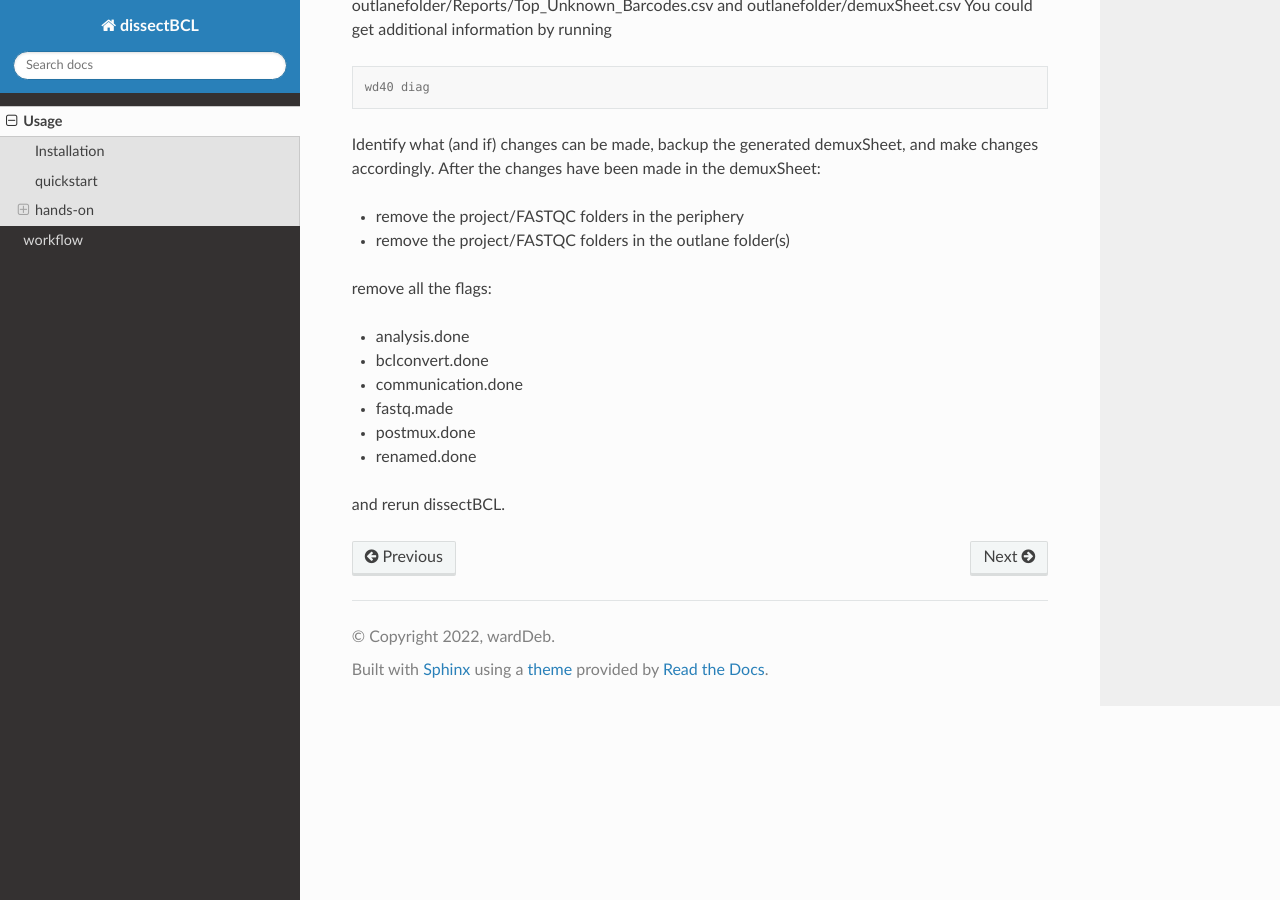
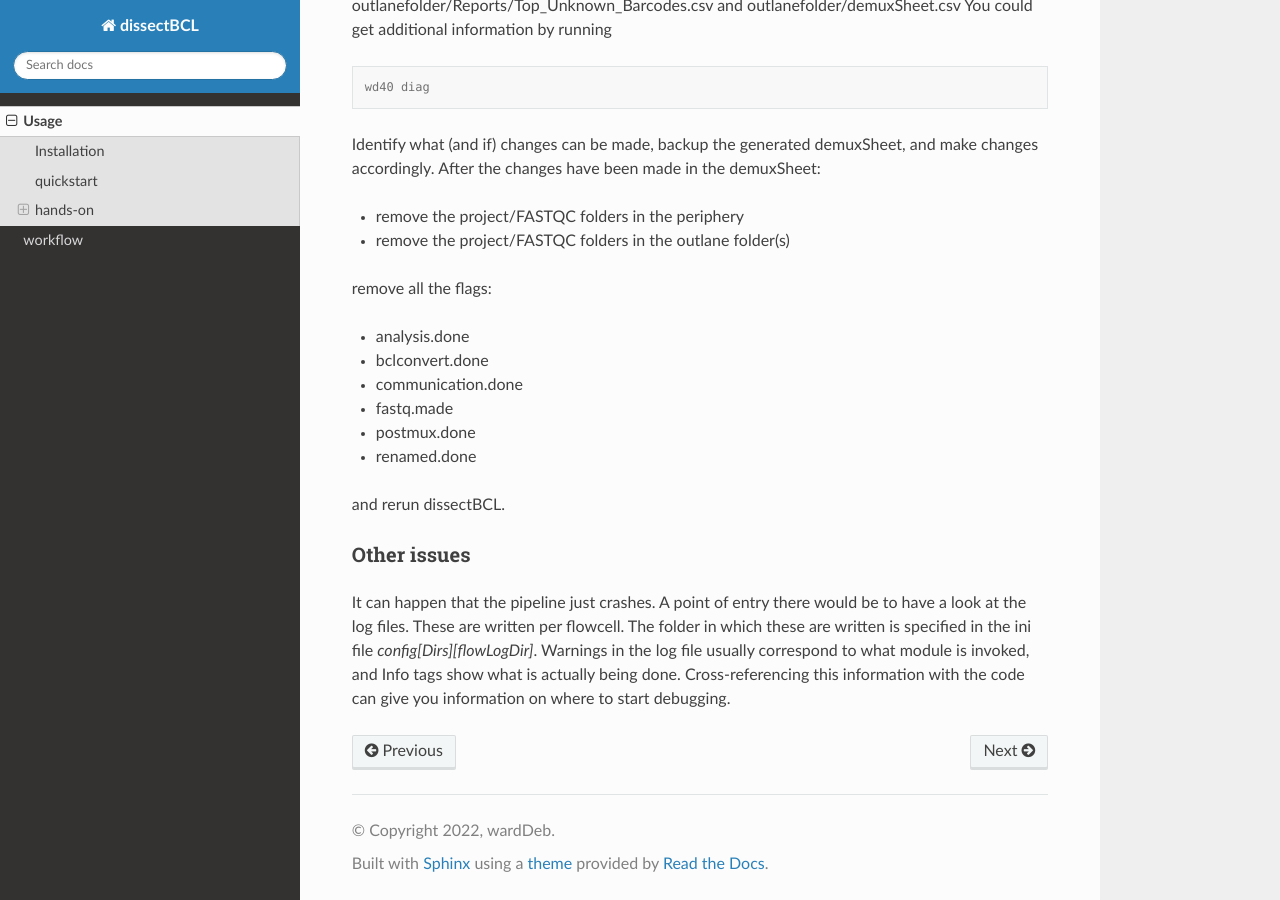
Before and after one commit to maxplanck-ie/dissectBCL, a Sphinx documentation site: the page built from docs/usage.rst, in a window 1280 px wide and 900 px high, scrolled down 2381 px. Built offline with Sphinx 7.4.7 and the Read the Docs theme 2.0.0, drawn with Linux system fonts in a browser that asks for light colours.

Commit message:
rtfd (#71)
docs

```diff
--- a/docs/usage.rst
+++ b/docs/usage.rst
@@ -132,3 +132,10 @@ remove all the flags:
 - renamed.done
 
 and rerun dissectBCL.
+
+Other issues
+^^^^^^^^^^^^
+It can happen that the pipeline just crashes. A point of entry there would be to have a look at the log files. These are written per flowcell.
+The folder in which these are written is specified in the ini file *config[Dirs][flowLogDir]*.
+Warnings in the log file usually correspond to what module is invoked, and Info tags show what is actually being done.
+Cross-referencing this information with the code can give you information on where to start debugging.
```
Also changed, not shown: README.md (+4 -0 lines).
